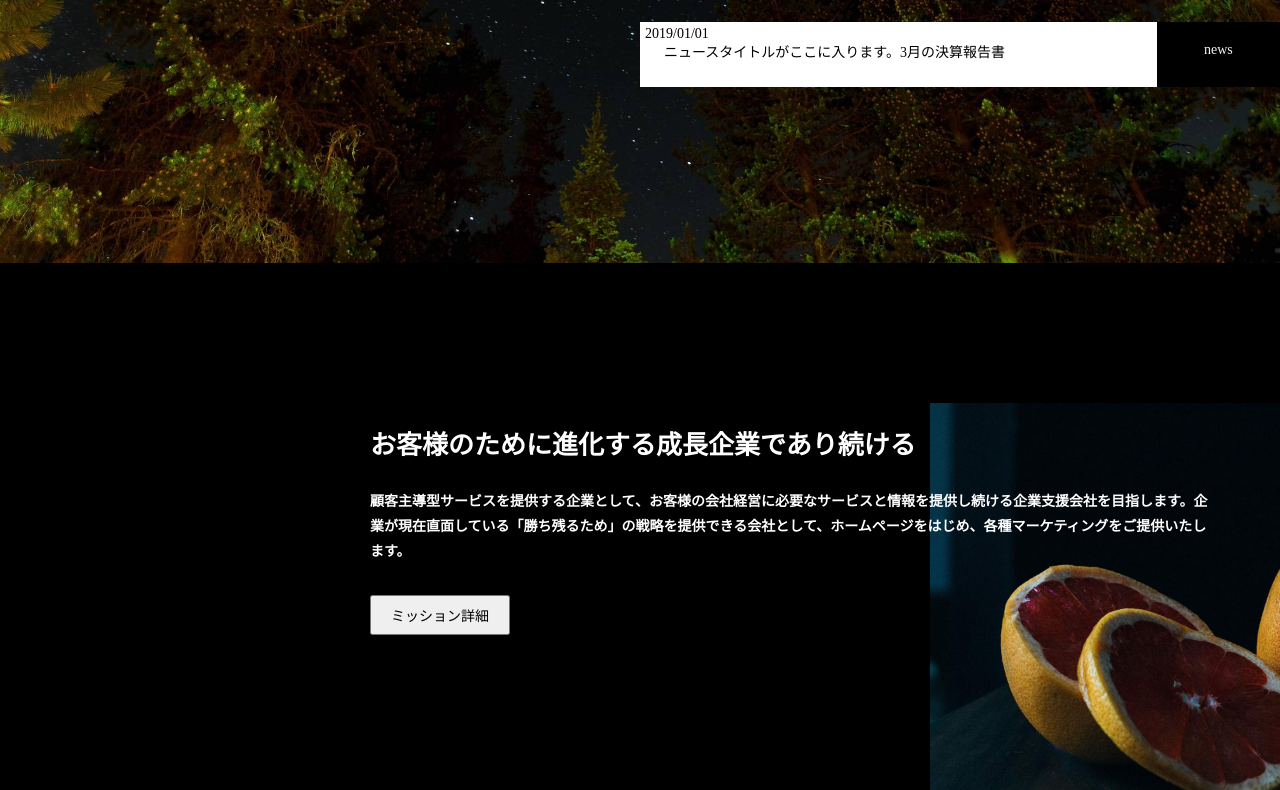
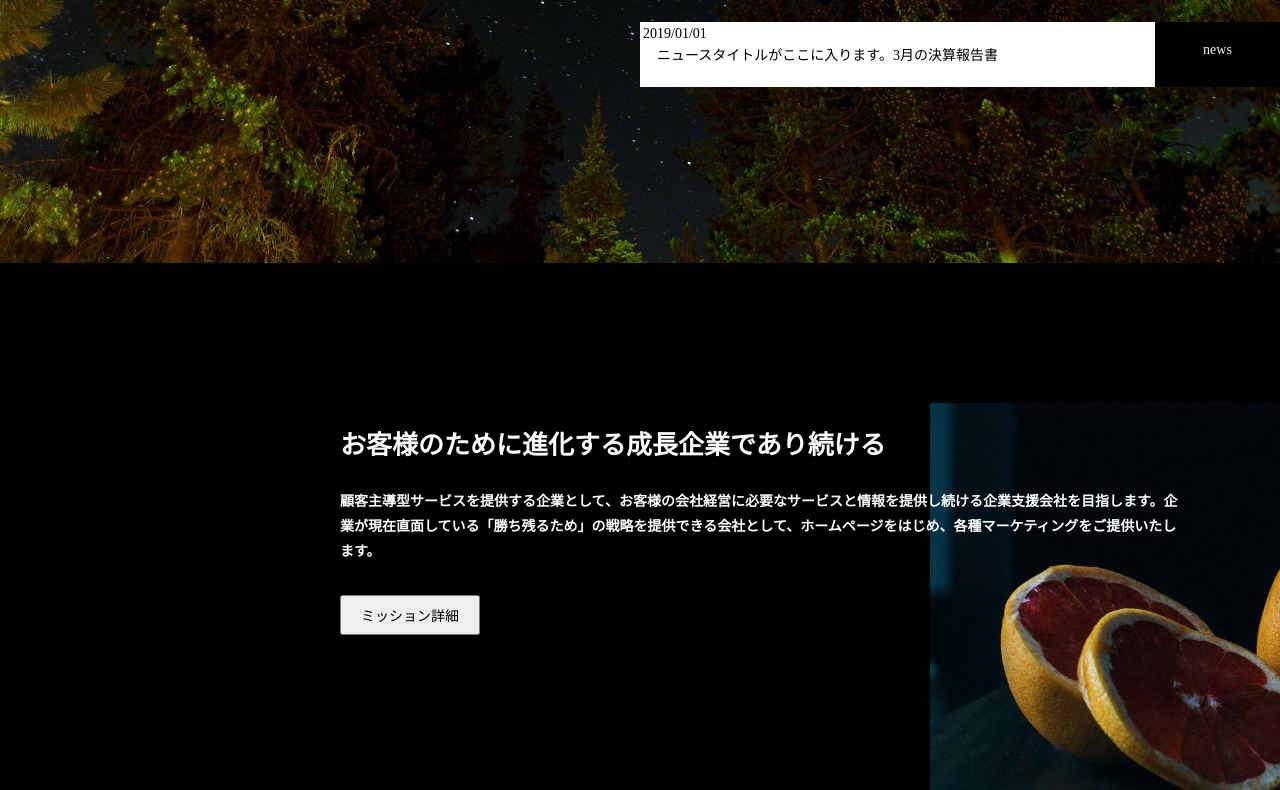
Before and after one commit to kotetsu6888/web-, a plain HTML site: page index.html in a window 1280 px wide. Shown: the part 622-1412 px from the top of the page. Drawn offline with Linux system fonts and the light colour scheme.

Commit message:
Add files via upload

```diff
--- a/index.html
+++ b/index.html
@@ -33,9 +33,7 @@
         <div class="eyecatch-wrap">
           <div class="wrap-left">
             <p>2019/01/01</p>
-            <ul>
-              <li>　ニュースタイトルがここに入ります。3月の決算報告書</li>
-            </ul>
+            <p>　ニュースタイトルがここに入ります。3月の決算報告書</p>
           </div>
           <div class="wrap-right">
             <p>news</p>
--- a/style.css
+++ b/style.css
@@ -249,11 +249,13 @@ select {
   color: #000;
   width: 700px;
   justify-content: flex-end;
-  padding: 5px;
+  line-height: 20px;
 }
-.eyecatch-wrap .wrap-left li {
-  list-style: none;
-  padding: 5px;
+
+
+.eyecatch-wrap .wrap-left p {
+  padding-top: 2px;
+  padding-left: 3px;
 }
 
 .eyecatch-wrap .wrap-right {
@@ -281,7 +283,7 @@ select {
   width: 1000px;
   height: 300px;
   padding-top: 170px;
-  padding-left: 370px;
+  padding-left: 340px;
 }
 
 #mission h2 {
@@ -332,7 +334,7 @@ select {
   position: relative;
   display: block;
   z-index: 11;
-  width: 700px;
+  width: 680px;
   height: 330px;
   background-color: #fff;
   margin-left: 300px;
```
